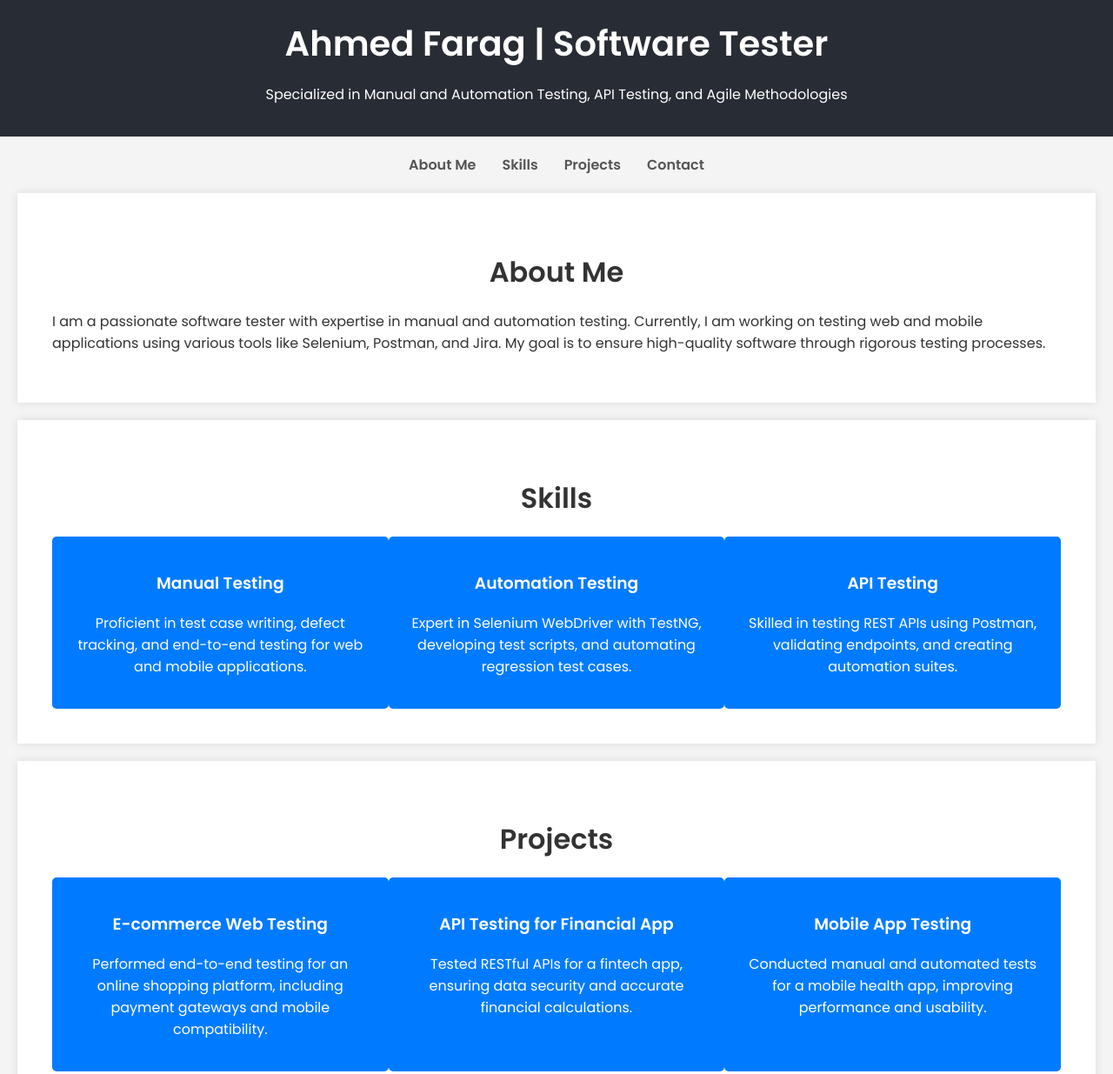
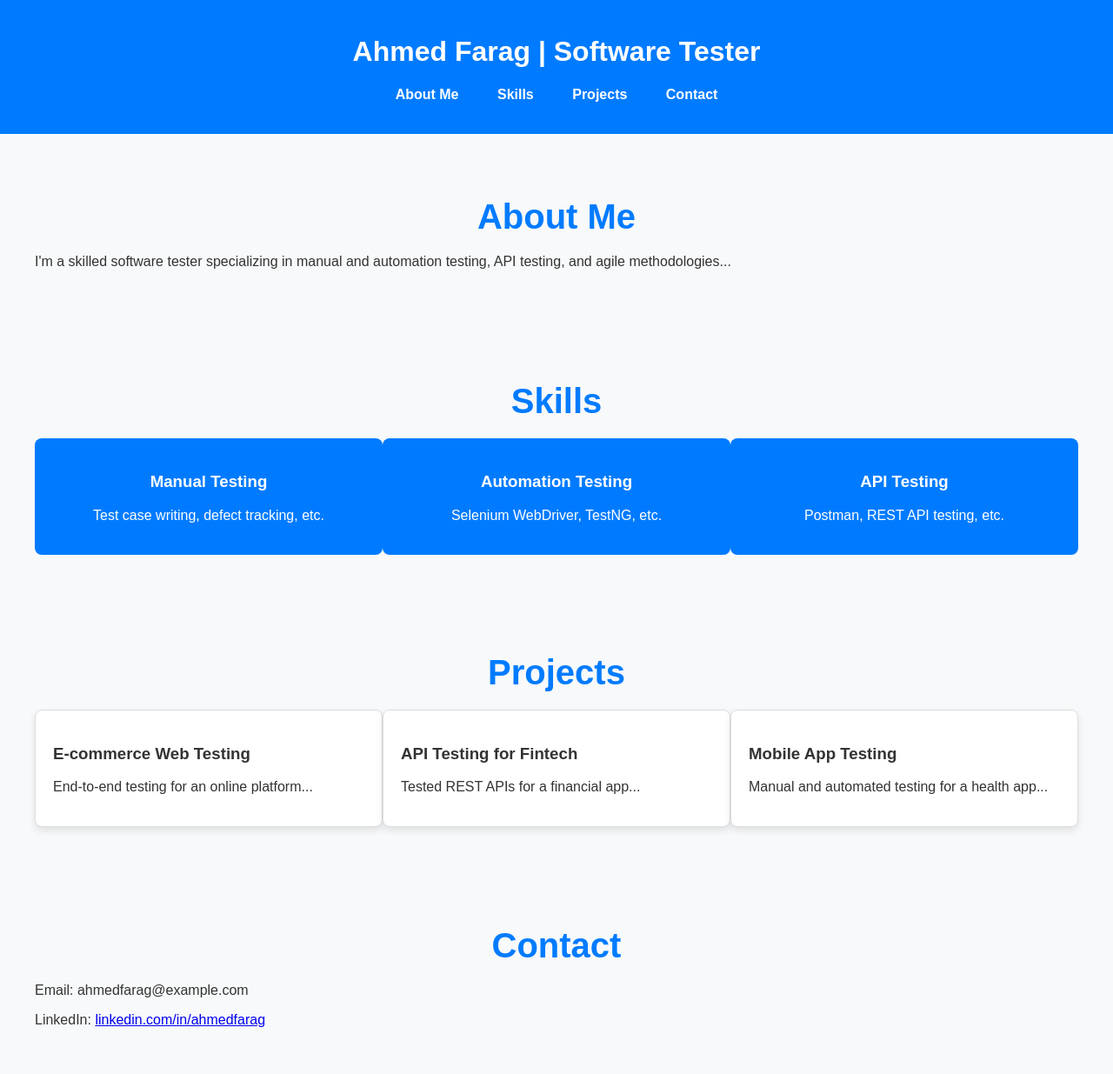
Before and after one commit to Ahmed-Farag-official/SoftwareTester, a plain HTML site: page index.html in a window 1280 px wide. Shown: the top 1235 px of the page at 87% size. Drawn offline with Linux system fonts and the light colour scheme; files that its build step writes are made by us from their sources.

Commit message:
Revamped page design with smooth scroll and animations

```diff
--- a/index.html
+++ b/index.html
@@ -3,126 +3,62 @@
 <head>
     <meta charset="UTF-8">
     <meta name="viewport" content="width=device-width, initial-scale=1.0">
-    <meta http-equiv="X-UA-Compatible" content="ie=edge">
     <title>Ahmed Farag | Software Tester</title>
-    <link href="https://fonts.googleapis.com/css2?family=Poppins:wght@300;400;600&display=swap" rel="stylesheet">
-    <style>
-        body {
-            font-family: 'Poppins', sans-serif;
-            margin: 0;
-            padding: 0;
-            background-color: #f4f4f4;
-            color: #333;
-        }
-        header {
-            background-color: #282c34;
-            color: white;
-            padding: 20px;
-            text-align: center;
-        }
-        header h1 {
-            margin: 0;
-            font-size: 2.5rem;
-        }
-        nav {
-            display: flex;
-            justify-content: center;
-            margin-top: 20px;
-        }
-        nav a {
-            margin: 0 15px;
-            text-decoration: none;
-            color: #555;
-            font-weight: 600;
-        }
-        nav a:hover {
-            color: #007bff;
-        }
-        section {
-            padding: 40px;
-            margin: 20px;
-            background-color: white;
-            box-shadow: 0 0 10px rgba(0,0,0,0.1);
-        }
-        section h2 {
-            text-align: center;
-            font-size: 2rem;
-            margin-bottom: 20px;
-        }
-        .skills, .projects {
-            display: flex;
-            justify-content: space-between;
-        }
-        .skills div, .projects div {
-            width: 30%;
-            background-color: #007bff;
-            color: white;
-            padding: 20px;
-            border-radius: 5px;
-            text-align: center;
-        }
-        footer {
-            text-align: center;
-            padding: 20px;
-            background-color: #282c34;
-            color: white;
-            margin-top: 30px;
-        }
-    </style>
+    <link rel="stylesheet" href="css/styles.css">
+    <script src="js/script.js" defer></script>
 </head>
 <body>
-
     <header>
+        <div class="navbar">
             <h1>Ahmed Farag | Software Tester</h1>
-    <p>Specialized in Manual and Automation Testing, API Testing, and Agile Methodologies</p>
+            <nav>
+                <ul>
+                    <li><a href="#about">About Me</a></li>
+                    <li><a href="#skills">Skills</a></li>
+                    <li><a href="#projects">Projects</a></li>
+                    <li><a href="#contact">Contact</a></li>
+                </ul>
+            </nav>
+        </div>
     </header>
-
-<nav>
-    <a href="#about">About Me</a>
-    <a href="#skills">Skills</a>
-    <a href="#projects">Projects</a>
-    <a href="#contact">Contact</a>
-</nav>
 
     <section id="about">
         <h2>About Me</h2>
-    <p>
-        I am a passionate software tester with expertise in manual and automation testing. Currently, I am working on testing web and mobile applications using various tools like Selenium, Postman, and Jira. My goal is to ensure high-quality software through rigorous testing processes.
-    </p>
+        <p>I'm a skilled software tester specializing in manual and automation testing, API testing, and agile methodologies...</p>
     </section>
 
     <section id="skills">
         <h2>Skills</h2>
-    <div class="skills">
-        <div>
+        <div class="skills-container">
+            <div class="skill-card">
                 <h3>Manual Testing</h3>
-            <p>Proficient in test case writing, defect tracking, and end-to-end testing for web and mobile applications.</p>
+                <p>Test case writing, defect tracking, etc.</p>
             </div>
-        <div>
+            <div class="skill-card">
                 <h3>Automation Testing</h3>
-            <p>Expert in Selenium WebDriver with TestNG, developing test scripts, and automating regression test cases.</p>
+                <p>Selenium WebDriver, TestNG, etc.</p>
             </div>
-        <div>
+            <div class="skill-card">
                 <h3>API Testing</h3>
-            <p>Skilled in testing REST APIs using Postman, validating endpoints, and creating automation suites.</p>
+                <p>Postman, REST API testing, etc.</p>
             </div>
         </div>
     </section>
 
     <section id="projects">
         <h2>Projects</h2>
-    <div class="projects">
-        <div>
+        <div class="projects-container">
+            <div class="project-card">
                 <h3>E-commerce Web Testing</h3>
-            <p>Performed end-to-end testing for an online shopping platform, including payment gateways and mobile compatibility.</p>
+                <p>End-to-end testing for an online platform...</p>
             </div>
-        <div>
-            <h3>API Testing for Financial App</h3>
-            <p>Tested RESTful APIs for a fintech app, ensuring data security and accurate financial calculations.</p>
+            <div class="project-card">
+                <h3>API Testing for Fintech</h3>
+                <p>Tested REST APIs for a financial app...</p>
             </div>
-        <div>
+            <div class="project-card">
                 <h3>Mobile App Testing</h3>
-            <p>Conducted manual and automated tests for a mobile health app, improving performance and usability.</p>
+                <p>Manual and automated testing for a health app...</p>
             </div>
         </div>
     </section>
@@ -134,8 +70,7 @@
     </section>
 
     <footer>
-    <p>&copy; 2024 Ahmed Farag - All Rights Reserved</p>
+        <p>&copy; 2024 Ahmed Farag | All Rights Reserved</p>
     </footer>
-
 </body>
 </html>
--- /dev/null
+++ b/styles.css
@@ -0,0 +1,100 @@
+/* General Styles */
+body {
+    font-family: 'Arial', sans-serif;
+    margin: 0;
+    padding: 0;
+    background-color: #f8f9fa;
+    color: #333;
+}
+
+header {
+    background-color: #007bff;
+    color: white;
+    padding: 20px 0;
+    text-align: center;
+    position: sticky;
+    top: 0;
+    z-index: 1000;
+}
+
+.navbar ul {
+    list-style-type: none;
+    padding: 0;
+}
+
+.navbar ul li {
+    display: inline;
+    margin: 0 20px;
+}
+
+.navbar ul li a {
+    color: white;
+    text-decoration: none;
+    font-weight: bold;
+}
+
+.navbar ul li a:hover {
+    text-decoration: underline;
+}
+
+/* Section Styles */
+section {
+    padding: 40px 20px;
+    max-width: 1200px;
+    margin: 0 auto;
+}
+
+h2 {
+    text-align: center;
+    font-size: 2.5rem;
+    margin-bottom: 20px;
+    color: #007bff;
+}
+
+/* Skills Section */
+.skills-container {
+    display: flex;
+    justify-content: space-between;
+}
+
+.skill-card {
+    width: 30%;
+    background-color: #007bff;
+    color: white;
+    padding: 20px;
+    border-radius: 8px;
+    text-align: center;
+    transition: transform 0.3s ease;
+}
+
+.skill-card:hover {
+    transform: scale(1.05);
+}
+
+/* Projects Section */
+.projects-container {
+    display: flex;
+    justify-content: space-between;
+}
+
+.project-card {
+    width: 30%;
+    background-color: white;
+    border: 1px solid #ddd;
+    border-radius: 8px;
+    padding: 20px;
+    box-shadow: 0 4px 8px rgba(0, 0, 0, 0.1);
+    transition: box-shadow 0.3s ease;
+}
+
+.project-card:hover {
+    box-shadow: 0 8px 16px rgba(0, 0, 0, 0.2);
+}
+
+/* Footer */
+footer {
+    text-align: center;
+    padding: 20px;
+    background-color: #007bff;
+    color: white;
+}
```
Also changed, not shown: script.js (added, +10 -0 lines). Lines whose indentation alone changed are shown as unchanged.
